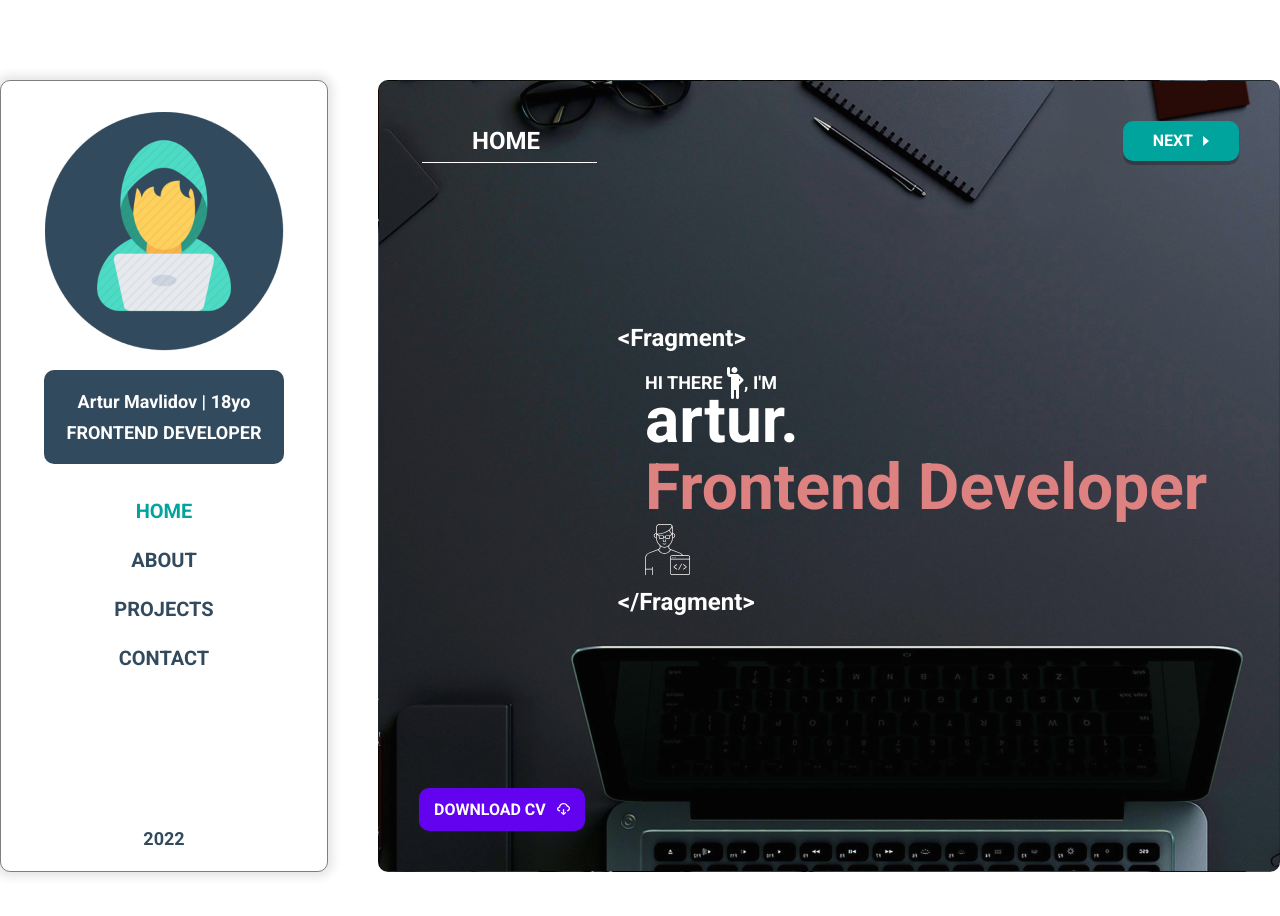
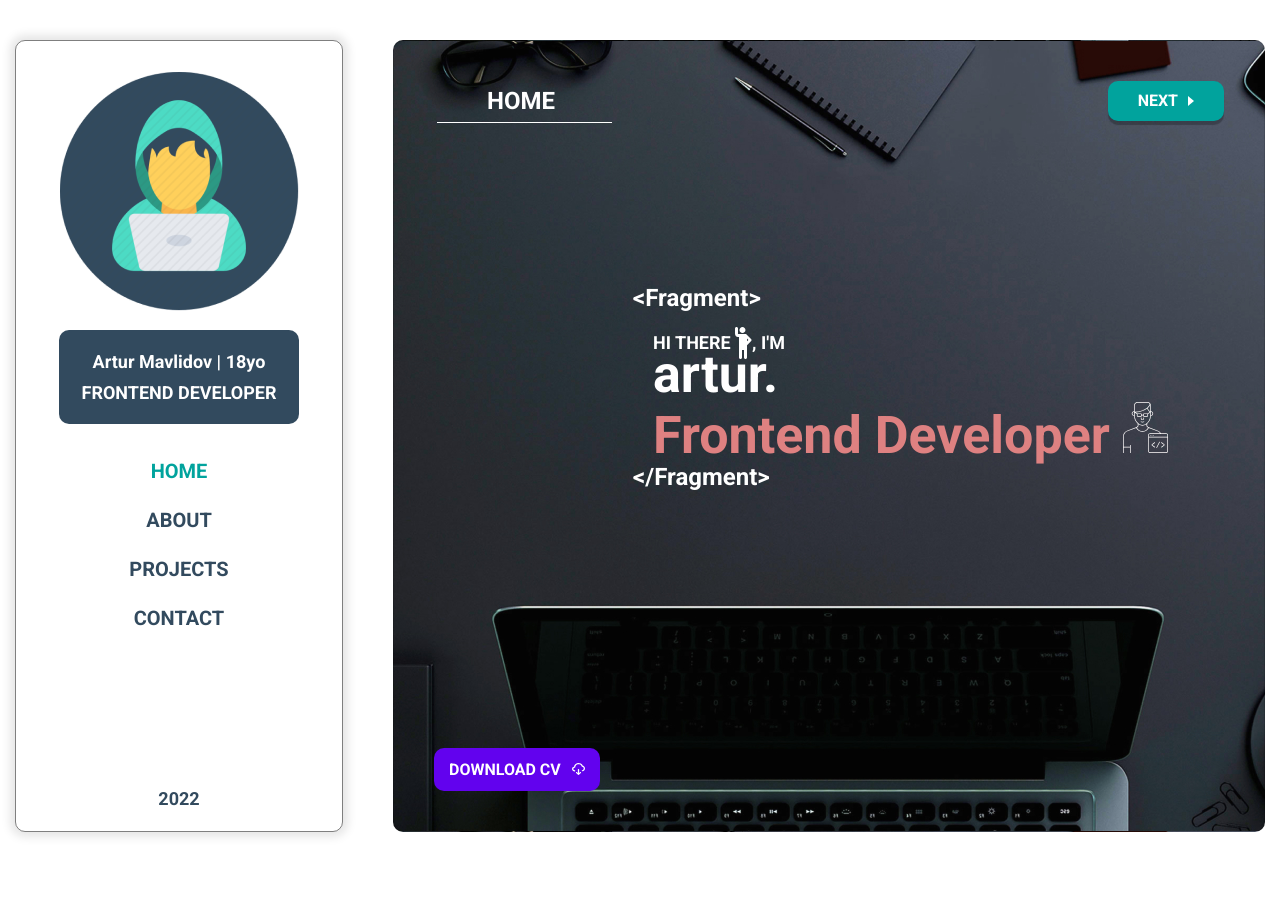
Before and after one commit to ArturMavlidov/Portfolio, a React (Create React App) app: page / in a window 1280 px wide. Shown: the top 916 px of the page. After the commit the page ends 872 px from the top, so only its background shows below. Built offline with nearby package versions, Linux system fonts and the light colour scheme.

Commit message:
Start Adaptive

```diff
--- a/src/assets/scss/style.scss
+++ b/src/assets/scss/style.scss
@@ -54,8 +54,12 @@ input {
 
 .container {
   display: flex;
-  padding: 80px 0;
+  padding: 80px 15px;
   width: 100%;
-  max-width: 1508px;
+  max-width: 1478px;
   margin: 0 auto;
+
+  @media (max-height: 800px) {
+    padding: 40px 15px;
+  }
 }
--- a/src/components/Page/index.module.scss
+++ b/src/components/Page/index.module.scss
@@ -1,6 +1,5 @@
 .page {
   width: 1058px;
-  height: 792px;
   padding: 40px;
 
   border: 1px solid rgba(0, 0, 0, 0.125);
--- a/src/containers/Home/index.module.scss
+++ b/src/containers/Home/index.module.scss
@@ -1,12 +1,22 @@
 .home {
   position: relative;
   color: #fff;
-  background-image: url(../../assets/img/home.jpg);
+  background:  url(../../assets/img/home.jpg) center top;
 }
 
 .home_content {
   margin-top: 163px;
   margin-left: 199px;
+
+  @media (max-width: 1230px) {
+    margin-left: 150px;
+  }
+
+  @media (max-width: 1175px) {
+    margin-left: 120px;
+  }
+
+
 }
 
 .fragment {
@@ -17,6 +27,10 @@
   position: relative;
   top: 5px;
   left: 27px;
+
+  @media (max-width: 1345px) {
+    left: 20px;
+  }
 }
 
 .greeting img {
@@ -28,6 +42,19 @@
   margin-left: 27px;
   font-size: 64px;
   line-height: 1.04;
+
+  @media (max-width: 1345px) {
+    margin-left: 20px;
+    font-size: 52px;
+  }
+
+  @media (max-width: 1150px) {
+    font-size: 48px;
+  }
+
+  @media (max-width: 1110px) {
+    font-size: 44px;
+  }
 }
 
 .name span {
```
